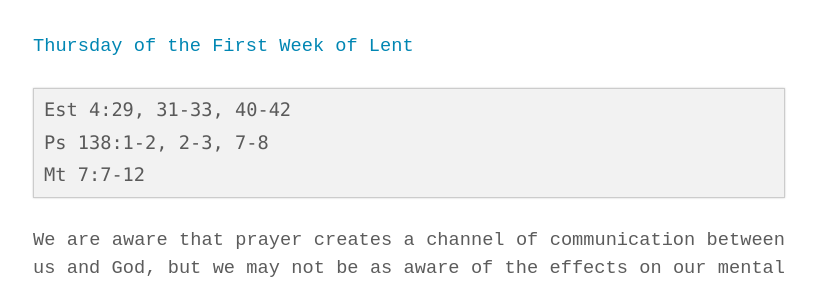
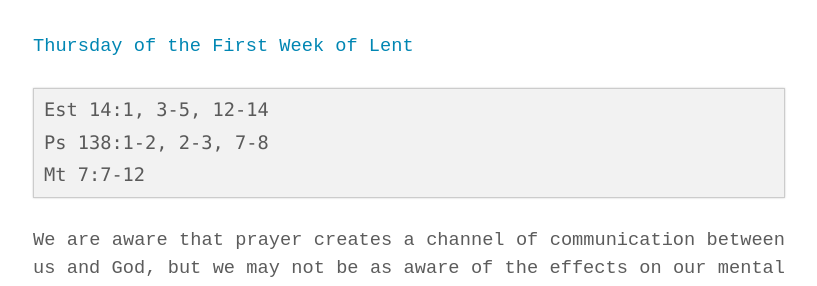
Before and after one commit to soulatcrossroad/dawnscribbler.github.io, a Jekyll site: the page built from _posts/2019-03-14-you-increased-the-strength-of-my-soul.md, in a window 1280 px wide. Shown: the part 174-460 px from the top of the page, without its empty margins (231-1048 px from the left). Built offline with Jekyll 4.4.1, drawn with Linux system fonts in a browser that asks for light colours; some web fonts are replaced.

Commit message:
Update 2019-03-14-you-increased-the-strength-of-my-soul.md

````diff
--- a/_posts/2019-03-14-you-increased-the-strength-of-my-soul.md
+++ b/_posts/2019-03-14-you-increased-the-strength-of-my-soul.md
@@ -9,7 +9,7 @@ keywords: "ask, Queen Esther, prayer repentance, Lent"
 [Thursday of the First Week of Lent](https://www.ewtn.com/daily-readings/?date=2019-03-14)
 
 ```
-Est 4:29, 31-33, 40-42
+Est 14:1, 3-5, 12-14
 Ps 138:1-2, 2-3, 7-8
 Mt 7:7-12
 ```
````
